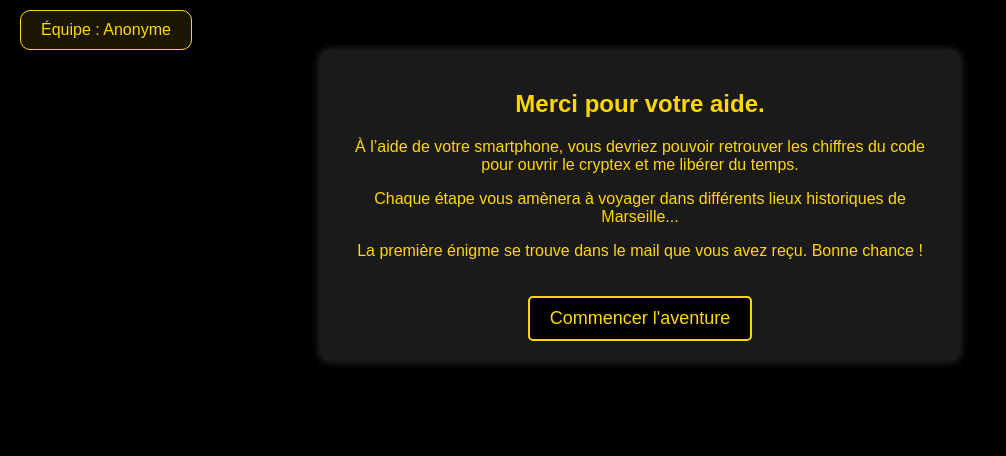
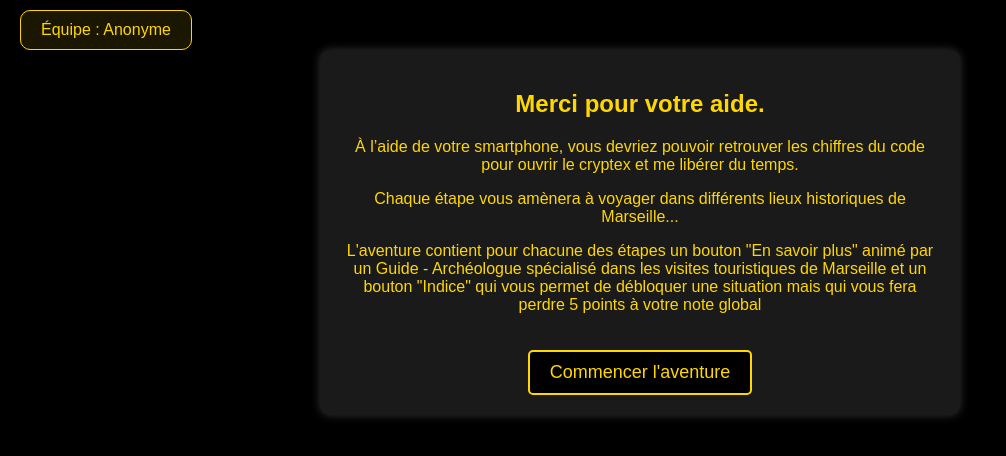
Before and after one commit to voyageurdutemps/main, a plain HTML site: page page2.html in a window 1280 px wide. Shown: the whole page, without its empty margins (0-1006 px from the left). Drawn offline with Linux system fonts and the light colour scheme.

Commit message:
Update page2.html

```diff
--- a/page2.html
+++ b/page2.html
@@ -59,7 +59,7 @@
     <h2>Merci pour votre aide.</h2>
     <p>À l’aide de votre smartphone, vous devriez pouvoir retrouver les chiffres du code pour ouvrir le cryptex et me libérer du temps.</p>
     <p>Chaque étape vous amènera à voyager dans différents lieux historiques de Marseille...</p>
-    <p>La première énigme se trouve dans le mail que vous avez reçu. Bonne chance !</p>
+    <p>L'aventure contient pour chacune des étapes un bouton "En savoir plus" animé par un Guide - Archéologue spécialisé dans les visites touristiques de Marseille et un bouton "Indice" qui vous permet de débloquer une situation mais qui vous fera perdre 5 points à votre note global </p>
     <button onclick="startAdventure()">Commencer l'aventure</button>
   </div>
 
```
